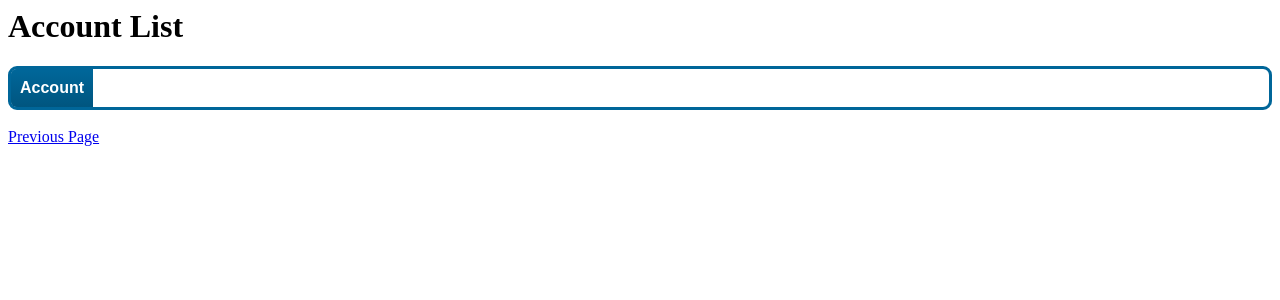
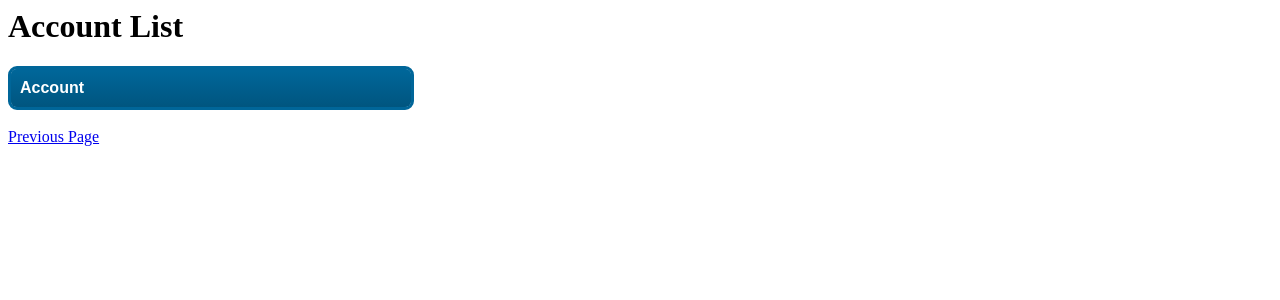
Before and after one commit to rlp612/testrepository, a PHP site: page /AWS/account_table.php in a window 1280 px wide. Shown: the top 300 px of the page. Run offline with PHP 8.4, Linux system fonts and the light colour scheme; data that the repository does not hold is empty; a stand-in replaces the project's code that opens the database connection.

Commit message:
Modified CSS styles for category, account, and product tables

```diff
--- a/account_table.php
+++ b/account_table.php
@@ -3,8 +3,8 @@
 <html>
 <head>
 <style>
-.datagrid table { border-collapse: collapse; text-align: left; }
-.datagrid {font: normal 16px/150% Arial, Helvetica, sans-serif; background: #fff;
+.datagrid table { border-collapse: collapse; text-align: left; width: 100%}
+.datagrid {width: 400px; font: normal 16px/150% Arial, Helvetica, sans-serif; background: #fff;
 	overflow: hidden; border: 3px solid #006699; -webkit-border-radius: 9px; -moz-border-radius: 9px;
 	border-radius: 9px; }
 .datagrid table td,
--- a/category_table.php
+++ b/category_table.php
@@ -3,8 +3,8 @@
 <html>
 <head>
 <style>
-.datagrid table { border-collapse: collapse; text-align: left; }
-.datagrid {font: normal 16px/150% Arial, Helvetica, sans-serif; background: #fff;
+.datagrid table { border-collapse: collapse; text-align: left; width: 100%; }
+.datagrid {width: 400px; font: normal 16px/150% Arial, Helvetica, sans-serif; background: #fff;
 	overflow: hidden; border: 3px solid #006699; -webkit-border-radius: 9px; -moz-border-radius: 9px;
 	border-radius: 9px; }
 .datagrid table td,
--- a/product_table.php
+++ b/product_table.php
@@ -3,8 +3,8 @@
 <html>
 <head>
 <style>
-.datagrid table { border-collapse: collapse; text-align: left; }
-.datagrid {font: normal 16px/150% Arial, Helvetica, sans-serif; background: #fff;
+.datagrid table { border-collapse: collapse; text-align: left; width: 100%; }
+.datagrid {width: 400px; font: normal 16px/150% Arial, Helvetica, sans-serif; background: #fff;
 	overflow: hidden; border: 3px solid #006699; -webkit-border-radius: 9px; -moz-border-radius: 9px;
 	border-radius: 9px; }
 .datagrid table td,
```
